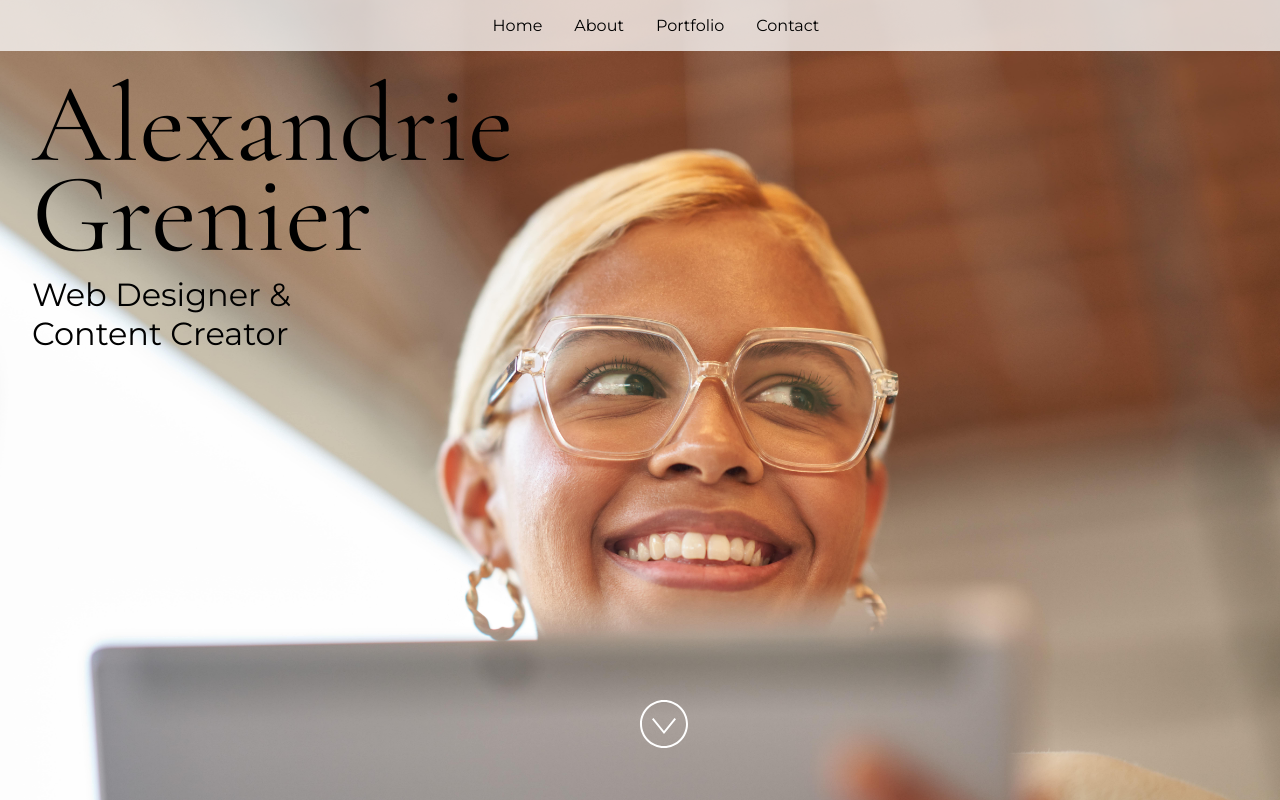
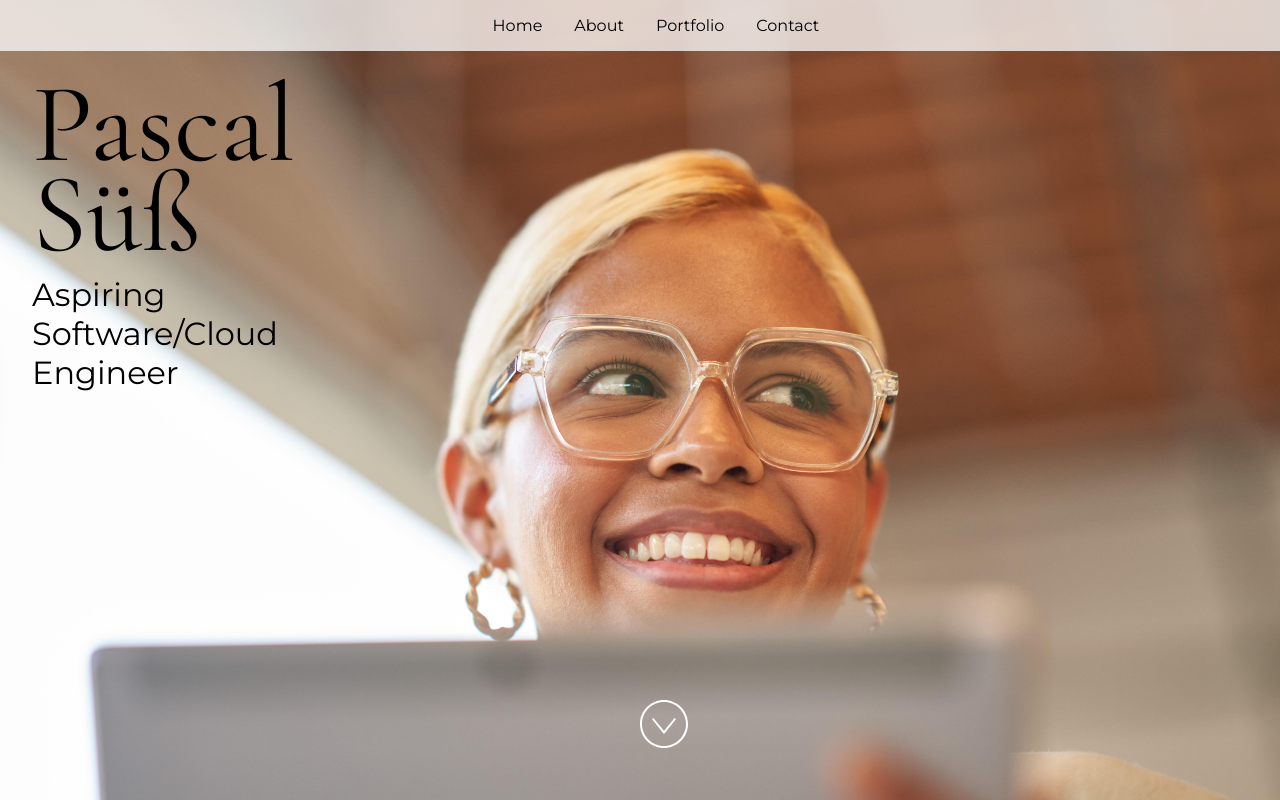
Before and after one commit to Suesspas/portfolio-template, a React (Vite) app: page / in a window 1280 px wide. Built offline with nearby package versions, Linux system fonts and the light colour scheme.

Commit message:
entered own details

```diff
--- a/src/App.jsx
+++ b/src/App.jsx
@@ -24,15 +24,15 @@ import "./styles.css";
  * If you don't have one of the social sites listed, leave it as an empty string.
  */
 const siteProps = {
-  name: "Alexandrie Grenier",
-  title: "Web Designer & Content Creator",
-  email: "alex@example.com",
-  gitHub: "microsoft",
-  instagram: "microsoft",
-  linkedIn: "satyanadella",
+  name: "Pascal Süß",
+  title: "Aspiring Software/Cloud Engineer",
+  email: "pascal.suess@gmail.com",
+  gitHub: "suesspas",
+  instagram: "",
+  linkedIn: "pascal-suess",
   medium: "",
-  twitter: "microsoft",
-  youTube: "Code",
+  twitter: "",
+  youTube: "",
 };
 
 const primaryColor = "#4E567E";
```
